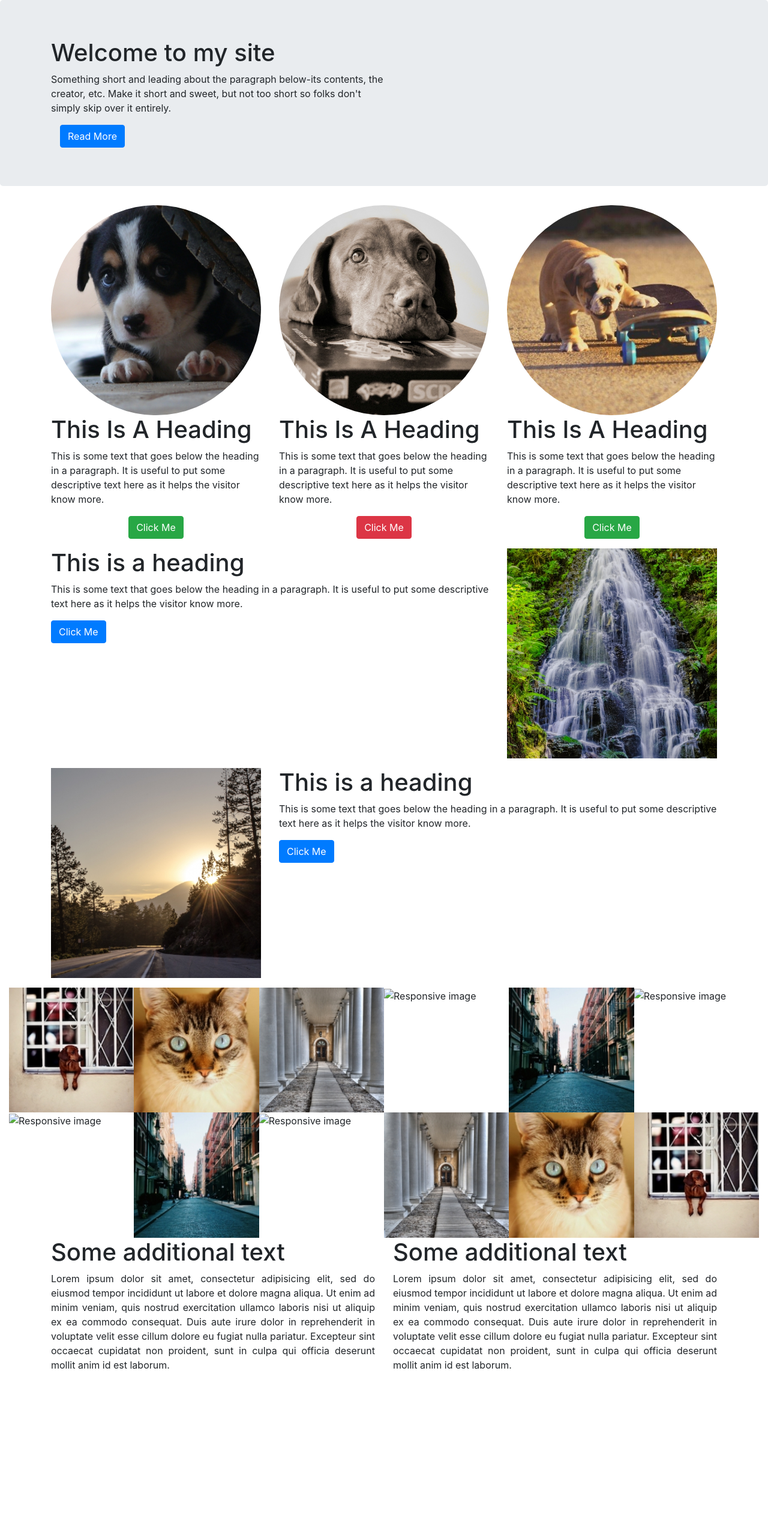
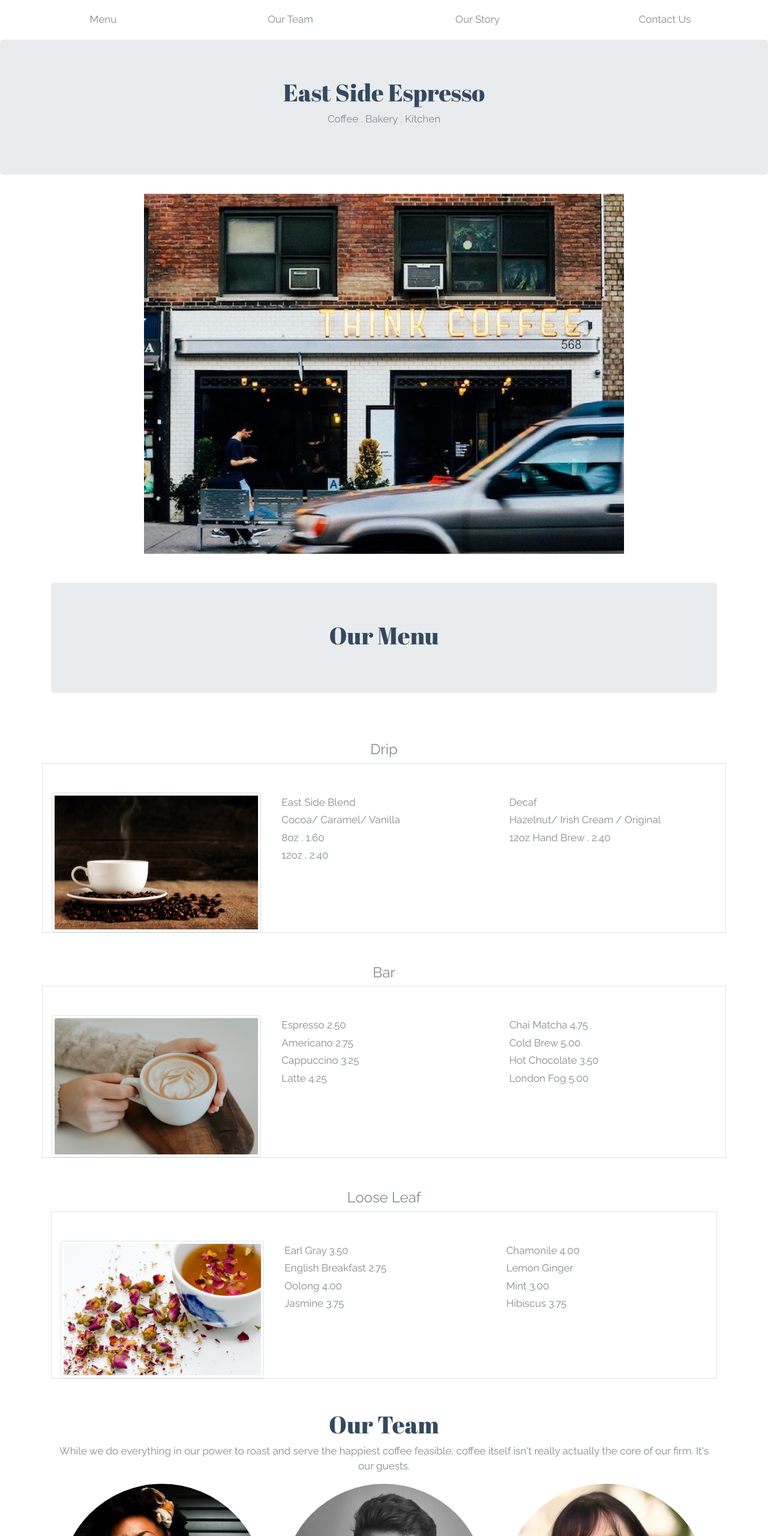
Before and after one commit to katehammersmith/katehammersmith.github.io, a plain HTML site: page index.html in a window 1280 px wide. Shown: the top 2560 px of the page at 60% size. Before the commit the page ends 2303 px from the top, so only its background shows below. Drawn offline with nearby package versions, Linux system fonts and the light colour scheme.

Commit message:
Web Project 1

```diff
--- /dev/null
+++ b/custom.css
@@ -0,0 +1,99 @@
+
+.navbar {
+  width: 100%;
+  overflow: auto;
+}
+.navbar a {
+  float: left;
+  padding: 12px;
+  color:#808B96;
+  text-decoration: none;
+  font-family: "Raleway", sans-serif;
+  font-size: 17px;
+  width: 25%;
+  text-align: center;
+}
+@media screen and (max-width: 500px) {
+  .navbar a {
+    float: none;
+    display: block;
+    width: 100%;
+    text-align: left;
+  }
+}
+
+h1{
+  margin-bottom: 0.5rem;
+  font-weight: 500;
+  line-height: 1.2;
+  color: #34495E;
+  font-family: 'Abril Fatface', cursive;
+
+}
+
+h2,h3,h4,p,label,button{
+  color:#808B96;
+  font-family: "Raleway", sans-serif;
+  font-size: 17px;
+}
+
+h6{font-family: "Raleway", sans-serif;
+font-size: 17px;
+color:#34495E;
+
+}
+
+
+.map-container-6{
+overflow:hidden;
+padding-bottom:56.25%;
+position:relative;
+height:0;
+}
+.map-container-6 iframe{
+left:0;
+top:0;
+height:100%;
+width:100%;
+position:absolute;
+}
+
+.container {
+  position: relative;
+  width: 50%;
+}
+
+.image {
+  opacity: 1;
+  display: block;
+  width: 100%;
+  height: auto;
+  transition: .5s ease;
+  backface-visibility: hidden;
+}
+
+.middle {
+  transition: .5s ease;
+  opacity: 0;
+  position: absolute;
+  top: 50%;
+  left: 50%;
+  transform: translate(-50%, -50%);
+  -ms-transform: translate(-50%, -50%)
+}
+
+.container:hover .image {
+  opacity: 0.3;
+}
+
+.container:hover .middle {
+  opacity: 1;
+}
+
+.text {
+  background-color: #808B96;
+  color: white;
+  font-size: 20px;
+  padding: 16px 32px;
+  font-family: "Raleway", sans-serif;
+}
--- a/index.html
+++ b/index.html
@@ -6,161 +6,221 @@
     <meta name="viewport" content="width=device-width, initial-scale=1, shrink-to-fit=no">
 
     <!-- Bootstrap CSS -->
+    <link rel="stylesheet" href="custom.css">
     <link rel="stylesheet" href="https://stackpath.bootstrapcdn.com/bootstrap/4.4.1/css/bootstrap.min.css" integrity="sha384-Vkoo8x4CGsO3+Hhxv8T/Q5PaXtkKtu6ug5TOeNV6gBiFeWPGFN9MuhOf23Q9Ifjh" crossorigin="anonymous">
+    <link rel="stylesheet" href="https://cdnjs.cloudflare.com/ajax/libs/font-awesome/5.13.0/css/all.min.css" integrity="sha256-h20CPZ0QyXlBuAw7A+KluUYx/3pK+c7lYEpqLTlxjYQ=" crossorigin="anonymous" />
+    <link href="https://fonts.googleapis.com/css?family=Abril+Fatface|Raleway&display=swap" rel="stylesheet">
+    <script src="https://maxcdn.bootstrapcdn.com/bootstrap/4.0.0/js/bootstrap.min.js" integrity="sha384-JZR6Spejh4U02d8jOt6vLEHfe/JQGiRRSQQxSfFWpi1MquVdAyjUar5+76PVCmYl" crossorigin="anonymous"></script>
 
-    <title>Activity Worksheet 2</title>
+    <title>East Side Expresso</title>
   </head>
   <body>
+  <nav class="navbar">
+    <a class="active" href="#Menu">Menu</a>
+    <a class="active" href="#Team">Our Team</a>
+    <a class="active" href="#OurStory">Our Story</a>
+    <a class="active" href="#ContactUs">Contact Us</a>
+  </nav>
+  <div class="jumbotron text-center">
+    <h1>East Side Espresso</h1>
+        <p>Coffee . Bakery . Kitchen</p>
+  </div>
 
-    <div class="jumbotron">
-      <div class="container">
-        <h1>Welcome to my site</h1>
-          <p class="m-0">Something short and leading about the paragraph below-its contents, the </p>
-          <p class="m-0">creator, etc. Make it short and sweet, but not too short so folks don't </p>
-          <p class="m-0">simply skip over it entirely. </p>
-          <div class= "container pt-3">
-            <a href="#" class="btn btn-primary">Read More</a>
+  <div class="text-center">
+    <img src="slide1.jpeg" class="img-fluid">
+  </div>
+
+ <div class="container pt-5">
+ <div class="jumbotron text-center">
+<div id="Menu"></div>
+   <h1>Our Menu</h1>
  </div>
 </div>
 
-
+  <div class="container pt-5">
+    <div class="text-center">
+    <h4>Drip</h4>
   </div>
-
-
-
-
-
+</div>
+  <div class="container my-1 border">
+    <div class="row">
+      <div class="col- md-4 col-12 col-sm pt-5">
+         <img src="menu1.jpeg" class="img-fluid img-thumbnail">
+      </div>
+      <div class="col- md-4 col-12 col-sm -6 pt-5">
+          <p class="m-1">East Side Blend</p>
+          <p class="m-1">Cocoa/ Caramel/ Vanilla</p>
+          <p class="m-1"> 8oz . 1.60</p>
+          <p class="m-1">12oz . 2.40</p>
+        </div>
+        <div class="col- md-4 col-12 col-sm -6 pt-5">
+          <p class="m-1">Decaf</p>
+          <p class="m-1">Hazelnut/ Irish Cream / Original </p>
+          <p class="m-1">12oz Hand Brew . 2.40</p>
+       </div>
+    </div>
+  </div>
+  <div class="container pt-5">
+    <div class="text-center">
+    <h4>Bar</h4>
+  </div>
+</div>
+<div class="container my-1 border">
+  <div class="row">
+    <div class="col- md-4 col-12 col-sm -6 pt-5">
+       <img src="menu2.jpeg" class="img-fluid img-thumbnail">
+    </div>
+    <div class="col- md-4 col-12 col-sm -6 pt-5">
+      <p class="m-1">Espresso 2.50</p>
+      <p class="m-1">Americano 2.75</p>
+      <p class="m-1">Cappuccino 3.25</p>
+      <p class="m-1">Latte 4.25</p>
+   </div>
+    <div class="col- md-4 col-12 col-sm -6 pt-5">
+      <p class="m-1">Chai Matcha 4.75</p>
+      <p class="m-1">Cold Brew 5.00</p>
+      <p class="m-1">Hot Chocolate 3.50</p>
+      <p class="m-1">London Fog 5.00</p>
+   </div>
+ </div>
+</div>
+   <div class="container pt-5">
+     <div class="text-center">
+     <h4>Loose Leaf</h4>
+   </div>
+   <div class="container my-1 border">
+     <div class="row">
+       <div class="col- md-4 col-12 col-sm -6 pt-5">
+          <img src="menu3.jpeg" class="img-fluid img-thumbnail">
+       </div>
+       <div class="col- md-4 col-12 col-sm -6 pt-5">
+         <p class="m-1">Earl Gray 3.50</p>
+         <p class="m-1">English Breakfast 2.75</p>
+         <p class="m-1">Oolong 4.00</p>
+         <p class="m-1">Jasmine 3.75</p>
+      </div>
+       <div class="col- md-4 col-12 col-sm -6 pt-5">
+         <p class="m-1">Chamonile 4.00</p>
+         <p class="m-1">Lemon Ginger</p>
+         <p class="m-1">Mint 3.00</p>
+         <p class="m-1">Hibiscus 3.75</p>
+      </div>
+     </div>
+  </div>
+<div class="text-center pt-5">
+<div id="Team"></div>
+  <h1>Our Team</h1>
+  <p>While we do everything in our power to roast and serve the happiest coffee feasible, coffee itself isn't really actually the core of our firm. It's our guests.</p>
   <div class="container">
   <div class="row">
     <div class="col- md-4 col-12 col-sm -6">
-         <img src="animals4.jpeg" class="img-fluid rounded-circle">
-         <h1>This Is A Heading</h1>
-         <p>This is some text that goes below the heading in a paragraph. It is useful to put some
-         descriptive text here as it helps the visitor know more.</p>
-         <div class="text-center">
-           <button type="button" class="btn btn-success">Click Me</button>
+      <img src="anna2.jpg" class="img-fluid rounded-circle" style="width:100%">
+      <div class="middle">
+        <div class="text">Amanda Adams</div>
       </div>
+      <h4>Barista</h4>
+      <p>The coolest coffee maker you've ever found. She knows how to wow her clients with a cup of fresh coffee.</p>
     </div>
-
     <div class="col- md-4 col-12 col-sm -6">
-         <img src="animals2.jpeg" class="img-fluid rounded-circle">
-         <h1>This Is A Heading</h1>
-         <p>This is some text that goes below the heading in a paragraph. It is useful to put some
-         descriptive text here as it helps the visitor know more.</p>
-         <div class="text-center">
-           <button type="button" class="btn btn-danger">Click Me</button>
-
+      <img src="john.jpg" class="img-fluid rounded-circle" style="width:100%">
+      <div class="middle">
+        <div class="text">John Smith</div>
       </div>
-
+      <h4>Musician</h4>
+      <p>He creates the best mood in the eCommerce Website Template Cafe and makes you happy.</p>
     </div>
-
     <div class="col- md-4 col-12 col-sm -6">
-         <img src="animals3.jpeg" class="img-fluid rounded-circle">
-         <h1>This Is A Heading</h1>
-         <p>This is some text that goes below the heading in a paragraph. It is useful to put some
-         descriptive text here as it helps the visitor know more.</p>
-         <div class="text-center">
-           <button type="button" class="btn btn-success">Click Me</button>
+      <img src="megan1.jpg" class="img-fluid rounded-circle" style="width:100%">
+      <div class="middle">
+        <div class="text">Ashley Cage</div>
+      </div>
+      <h4>Purchasing Officer</h4>
+      <p>She knows exactly what you want and will offer the coffee for your taste.</p>
     </div>
 </div>
 </div>
 </div>
 
-
-
-   <div class= "container pt-3">
-     <div class= "row">
-       <div class="col-8">
-
-         <h1>This is a heading</h1>
-         <p>This is some text that goes below the heading in a paragraph. It is useful to put some
-           descriptive text here as it helps the visitor know more. </p>
-
-        <button type="button" class="btn btn-primary">Click Me</button>
+<div class="container pt-5">
+  <div class="jumbotron jumbotron-fluid">
+    <div class="text-center">
+    <div id="OurStory"></div>
+        <h1>Our Story<h1>
+        </div>
+        <p>Our Cafe was created by the owners of Mobirise eCommerce Website Builder to bring endeavor ready clients, locals, and travelers a truly unique coffee experience.</p>
+        <div class="text-center">
+        <h6>Tasty Coffee</h6>
+      </div>
+        <p>Most of all, we are committed to giving you the best customer service as well as a comfortable environment to sit with good friends, research study and work.</p>
+        <div class="text-center">
+        <h6>Excellent Service</h6>
+      </div>
+        <p>Our preferred, straightforward and also unique method of developing cool coffee at our cafe. The flash-chill procedure enables us to harness each coffee's natural attributes with a hot-water brew, and afterwards lock them in place with an instant decrease in temperature level.</p>
       </div>
 
-      <div class="col-4">
-        <img src="nature2.jpeg" class="img-fluid float-left">
+<section class="section pb-5">
+  <div id="ContactUs"></div>
+  <h1 class="section-heading h1 pt-4">Contact Us</h1>
+  <div class="row">
+    <div class="col-lg-5 mb-4">
+      <div class="card">
+        <div class="card-body">
+          <div class="form-header blue accent-1">
+            <p><i class="fas fa-envelope"></i> Sign up for the latest news & updates.</p>
           </div>
-
+          <div class="md-form">
+            <i class="fas fa-user prefix grey-text"></i>
+            <input type="text" id="form-name" class="form-control">
+            <label for="form-name">Your name</label>
           </div>
+          <div class="md-form">
+            <i class="fas fa-envelope prefix grey-text"></i>
+            <input type="text" id="form-email" class="form-control">
+            <label for="form-email">Your email</label>
           </div>
-<div class= "container pt-3">
-  <div class= "row">
-      <div class="col-4">
-         <img src="nature3.jpeg" class="img-fluid float-left">
+          <div class="md-form">
+            <i class="fas fa-tag prefix grey-text"></i>
+            <input type="text" id="form-Subject" class="form-control">
+            <label for="form-Subject">Subject</label>
           </div>
-    <div class="col-8">
-
-      <h1>This is a heading</h1>
-      <p>This is some text that goes below the heading in a paragraph. It is useful to put some
-        descriptive text here as it helps the visitor know more. </p>
-
-     <button type="button" class="btn btn-primary">Click Me</button>
+          <div class="md-form">
+            <i class="fas fa-pencil-alt prefix grey-text"></i>
+            <textarea id="form-text" class="form-control md-textarea" rows="3"></textarea>
+          </div>
+          <div class="text-center mt-4">
+            <button class="btn btn-secondary">Submit</button>
+          </div>
         </div>
       </div>
     </div>
 
-<div class= "container-fluid pt-3">
-  <div class="row no-gutters">
-    <div class="col-2"><img src="grid1.jpeg" class="img-fluid" alt="Responsive image" width="300" height="300"></div>
-    <div class="col-2"><img src="grid2.jpeg" class="img-fluid" alt="Responsive image" width="300" height="300"></div>
-    <div class="col-2"><img src="grid3.jpeg" class="img-fluid" alt="Responsive image"width="300" height="300"></div>
-    <div class="col-2"><img src="grid4.jpeg" class="img-fluid" alt="Responsive image"width="300" height="300"></div>
-    <div class="col-2"><img src="grid5.jpeg" class="img-fluid" alt="Responsive image"width="300" height="300"></div>
-    <div class="col-2"><img src="grid6.jpeg" class="img-fluid" alt="Responsive image"width="300" height="300"></div>
+    <div class="col-lg-7">
 
-    <div class="w-100"></div>
+      <div id="map-container-google-11" class="z-depth-1-half map-container-6" style="height: 400px">
+        <iframe src="https://maps.google.com/maps?q=chicago&t=&z=13&ie=UTF8&iwloc=&output=embed"
+          frameborder="0" style="border:0" allowfullscreen></iframe>
+      </div>
 
-    <div class="col-2"><img src="grid6.jpeg" class="img-fluid" alt="Responsive image"width="400" height="400"></div>
-    <div class="col-2"><img src="grid5.jpeg" class="img-fluid" alt="Responsive image"width="400" height="400"></div>
-    <div class="col-2"><img src="grid4.jpeg" class="img-fluid" alt="Responsive image"width="400" height="400"></div>
-    <div class="col-2"><img src="grid3.jpeg" class="img-fluid" alt="Responsive image"width="400" height="400"></div>
-    <div class="col-2"><img src="grid2.jpeg" class="img-fluid" alt="Responsive image"width="400" height="400"></div>
-    <div class="col-2"><img src="grid1.jpeg" class="img-fluid" alt="Responsive image"width="400" height="400"></div>
+      <br>
+      <div class="row text-center">
+        <div class="col-md-4">
+          <a class="btn-floating blue accent-1"><i class="fas fa-map-marker-alt"></i></a>
+          <p>Chicago, IL 94126</p>
+          <p>United States</p>
+        </div>
+
+        <div class="col-md-4">
+          <a class="btn-floating blue accent-1"><i class="fas fa-phone"></i></a>
+          <p>312-567-89</p>
+          <p>Mon - Fri</p>
+          <p> 6:00am-11:00pm</p>
+        </div>
+
+        <div class="col-md-4">
+          <a class="btn-floating blue accent-1"><i class="fas fa-envelope"></i></a>
+          <p>eastsideespresso@gmail.com</p>
         </div>
       </div>
-
-<div class="container">
-  <div class="row">
-    <div class="col- md-4 col-12 col-sm -6">
-      <h1>Some additional text</h1>
-      <p class="text-justify">Lorem ipsum dolor sit amet, consectetur adipisicing elit, sed do eiusmod tempor incididunt ut labore et dolore magna aliqua. Ut enim ad minim veniam, quis nostrud exercitation ullamco laboris nisi ut aliquip ex ea commodo consequat. Duis aute irure dolor in reprehenderit in voluptate velit esse cillum dolore eu fugiat nulla pariatur. Excepteur sint occaecat cupidatat non proident, sunt in culpa qui officia deserunt mollit anim id est laborum.</p>
-    </div>
-
-    <div class="col- md-4 col-12 col-sm -6">
-      <h1>Some additional text</h1>
-      <p class="text-justify">Lorem ipsum dolor sit amet, consectetur adipisicing elit, sed do eiusmod tempor incididunt ut labore et dolore magna aliqua. Ut enim ad minim veniam, quis nostrud exercitation ullamco laboris nisi ut aliquip ex ea commodo consequat. Duis aute irure dolor in reprehenderit in voluptate velit esse cillum dolore eu fugiat nulla pariatur. Excepteur sint occaecat cupidatat non proident, sunt in culpa qui officia deserunt mollit anim id est laborum.</p>
-
-   </div>
-
     </div>
   </div>
-
-
-
-
-
-
-</body>
-
-
-
-
-
-
-
-
-
-
-
-
-
-
-    <!-- Optional JavaScript -->
-    <!-- jQuery first, then Popper.js, then Bootstrap JS -->
-    <script src="https://code.jquery.com/jquery-3.4.1.slim.min.js" integrity="sha384-J6qa4849blE2+poT4WnyKhv5vZF5SrPo0iEjwBvKU7imGFAV0wwj1yYfoRSJoZ+n" crossorigin="anonymous"></script>
-    <script src="https://cdn.jsdelivr.net/npm/popper.js@1.16.0/dist/umd/popper.min.js" integrity="sha384-Q6E9RHvbIyZFJoft+2mJbHaEWldlvI9IOYy5n3zV9zzTtmI3UksdQRVvoxMfooAo" crossorigin="anonymous"></script>
-    <script src="https://stackpath.bootstrapcdn.com/bootstrap/4.4.1/js/bootstrap.min.js" integrity="sha384-wfSDF2E50Y2D1uUdj0O3uMBJnjuUD4Ih7YwaYd1iqfktj0Uod8GCExl3Og8ifwB6" crossorigin="anonymous"></script>
-  </body>
-</html>
+</section>
```
Also changed, not shown: anna2.jpg (added), john.jpg (added), megan1.jpg (added), menu1.jpeg (added), menu2.jpeg (added), menu3.jpeg (added), slide1.jpeg (added). Lines whose indentation alone changed are shown as unchanged.
